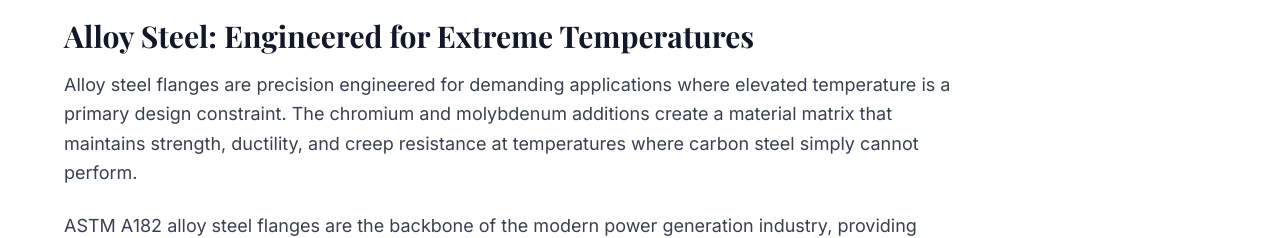
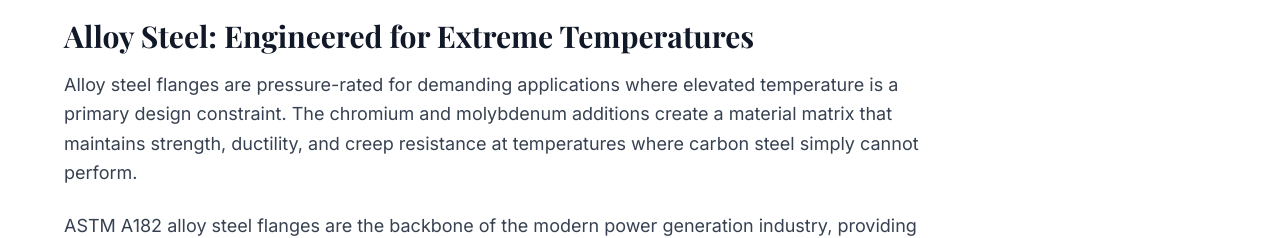
Before and after one commit to Texas-Flanges/apiflange-new, a Next.js app: page /materials/alloy-steel in a window 1280 px wide. Shown: the part 673-911 px from the top of the page. Built offline with nearby package versions, Linux system fonts and the light colour scheme; no server answers; a web font is replaced by a local one.

Commit message:
Brand voice: "precision engineered" -> "pressure-rated" (supplier, not engineering self-claim)

```diff
--- a/src/app/materials/alloy-steel/page.tsx
+++ b/src/app/materials/alloy-steel/page.tsx
@@ -284,7 +284,7 @@
               Alloy Steel: Engineered for Extreme Temperatures
             </h2>
             <p className="text-lg text-gray-700 leading-relaxed mb-6">
-              Alloy steel flanges are precision engineered for demanding applications where elevated
+              Alloy steel flanges are pressure-rated for demanding applications where elevated
               temperature is a primary design constraint. The chromium and molybdenum additions create a
               material matrix that maintains strength, ductility, and creep resistance at temperatures
               where carbon steel simply cannot perform.
```
